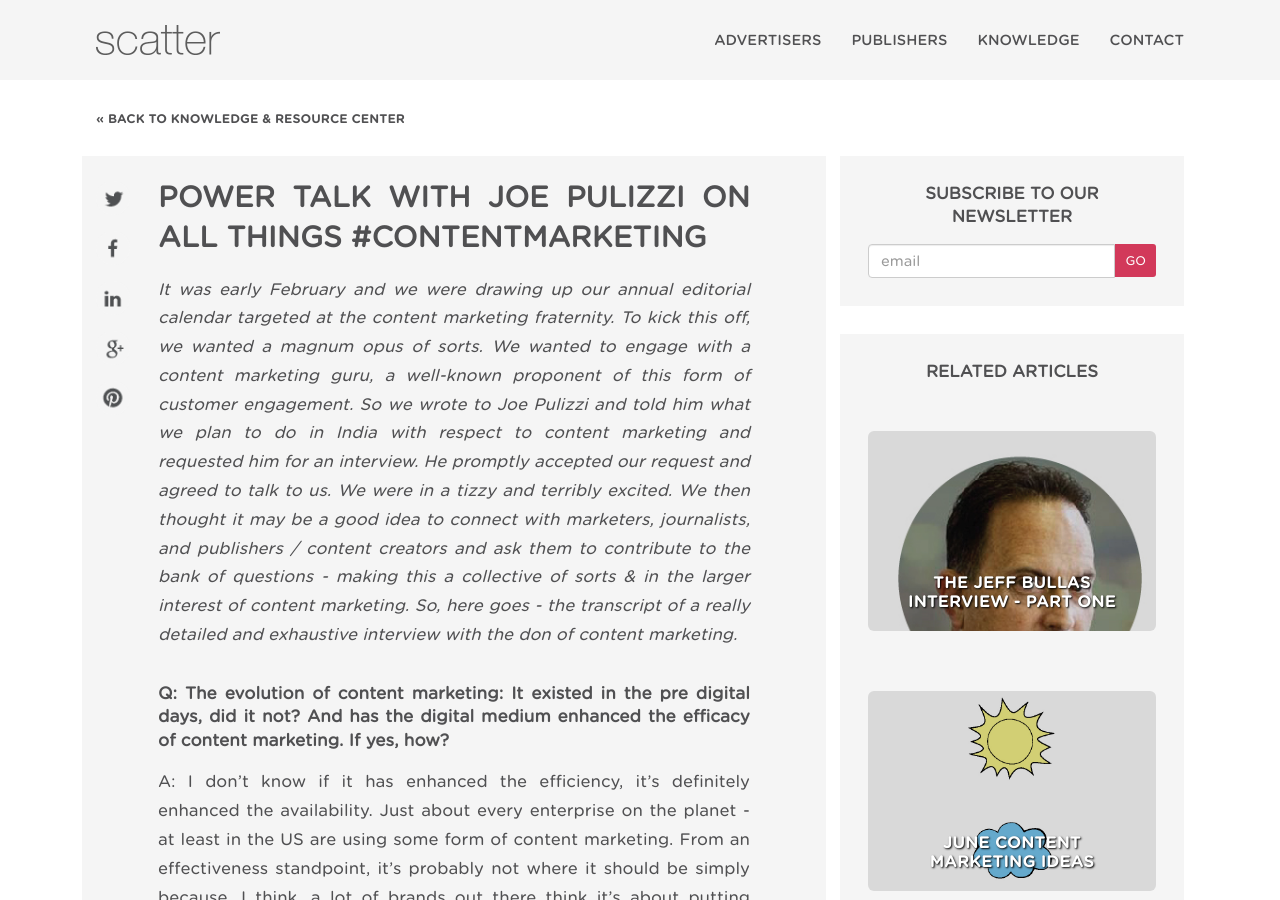
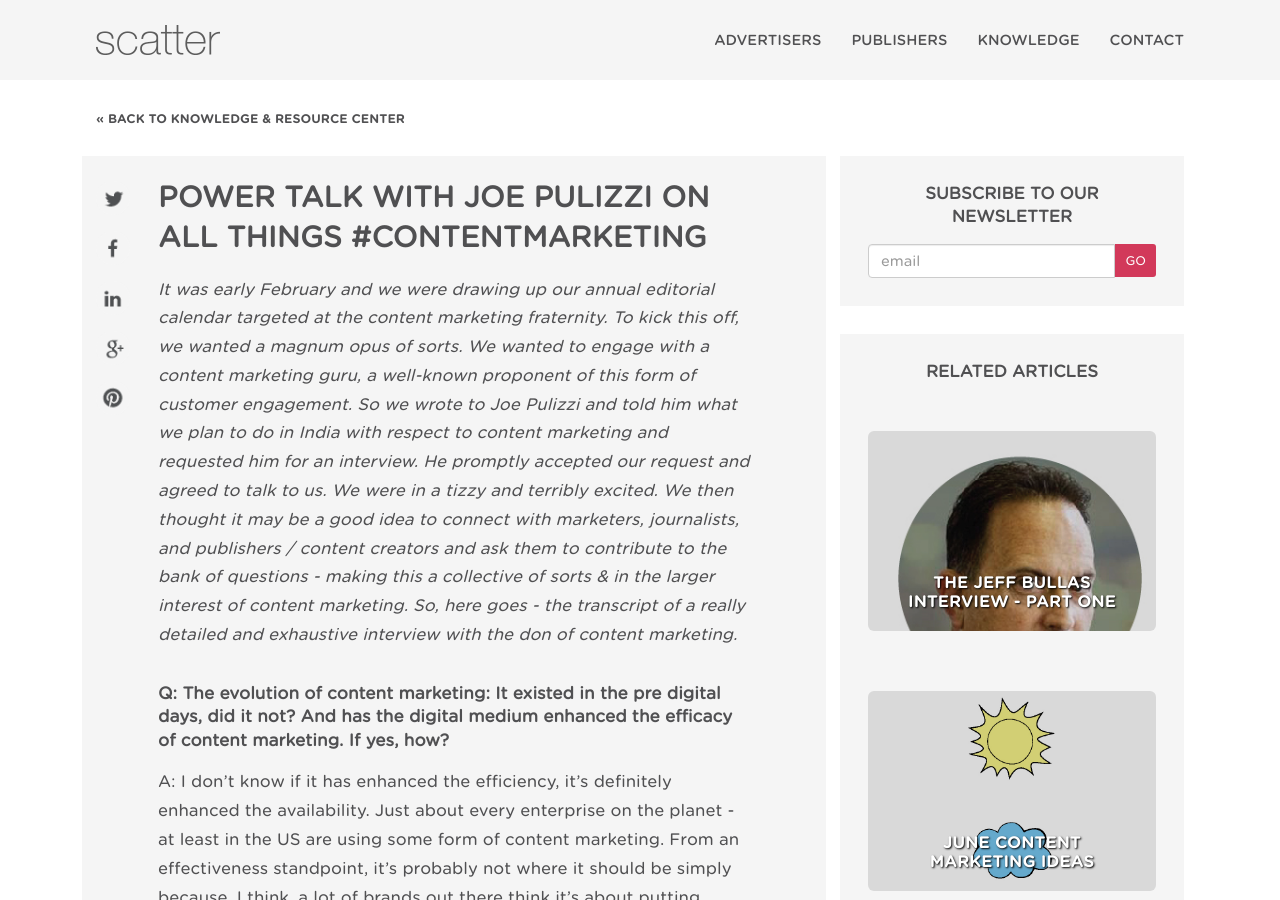
Before and after one commit to IndrajaPunna/scatter-public, a Jekyll site: the page built from _posts/2016-04-30-power-talk-with-joe-pulizzi.md, in a window 1280 px wide and 900 px high. Built offline with Jekyll 4.4.1, drawn with Linux system fonts in a browser that asks for light colours; nearby versions of some CDN libraries; comment, search, counter and statistics services are not loaded.

Commit message:
few changes

```diff
--- a/_layouts/article.html
+++ b/_layouts/article.html
@@ -17,7 +17,7 @@
               <!-- <li><a href=""><img src="{{ site.baseurl }}/img/i-email.png" /></a></li> -->
             </ul>
         </div>
-        <div class="col-md-10" style="text-align:justify">
+        <div class="col-md-10">
           <article>{{content}}</article>
         </div>
       </div>
```
Also changed, not shown: _posts/2016-04-30-power-talk-with-joe-pulizzi.md (renamed from _posts/2016-03-18-power-talk-with-joe-pulizzi.md).
